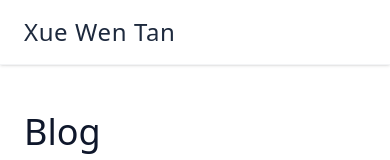
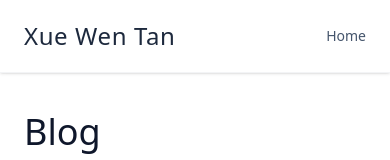
Before and after one commit to Chen-XueWen/Chen-XueWen.github.io, a React (Vite) app: page /blog in a window 390 px wide. Shown: the top 160 px of the page. Built offline with nearby package versions, Linux system fonts and the light colour scheme.

Commit message:
fixed mobile blog

```diff
--- a/src/pages/BlogList.jsx
+++ b/src/pages/BlogList.jsx
@@ -15,6 +15,16 @@ export default function BlogList() {
             <div className="hidden md:flex space-x-10">
               <Link to="/" className="inline-flex items-center h-10 text-sm font-medium text-slate-600 hover:text-slate-900 capitalize">Home</Link>
               <Link to="/blog" className="inline-flex items-center h-10 text-sm font-medium text-slate-900 border-b-2 border-slate-900 pb-1 capitalize">Blog</Link>
+            </div>
+            {/* Mobile: show a direct Home link */}
+            <div className="md:hidden">
+              <Link
+                to="/"
+                aria-label="Go to home"
+                className="inline-flex items-center h-10 text-sm font-medium text-slate-600 hover:text-slate-900 capitalize"
+              >
+                Home
+              </Link>
             </div>
           </div>
         </div>
--- a/src/pages/BlogPost.jsx
+++ b/src/pages/BlogPost.jsx
@@ -22,6 +22,16 @@ export default function BlogPost() {
               <div className="hidden md:flex space-x-10">
                 <Link to="/" className="inline-flex items-center h-10 text-sm font-medium text-slate-600 hover:text-slate-900 capitalize">Home</Link>
                 <Link to="/blog" className="inline-flex items-center h-10 text-sm font-medium text-slate-600 hover:text-slate-900 capitalize">Blog</Link>
+              </div>
+              {/* Mobile: show a direct Home link */}
+              <div className="md:hidden">
+                <Link
+                  to="/"
+                  aria-label="Go to home"
+                  className="inline-flex items-center h-10 text-sm font-medium text-slate-600 hover:text-slate-900 capitalize"
+                >
+                  Home
+                </Link>
               </div>
             </div>
           </div>
@@ -49,6 +59,16 @@ export default function BlogPost() {
             <div className="hidden md:flex space-x-10">
               <Link to="/" className="inline-flex items-center h-10 text-sm font-medium text-slate-600 hover:text-slate-900 capitalize">Home</Link>
               <Link to="/blog" className="inline-flex items-center h-10 text-sm font-medium text-slate-900 border-b-2 border-slate-900 pb-1 capitalize">Blog</Link>
+            </div>
+            {/* Mobile: show a direct Home link */}
+            <div className="md:hidden">
+              <Link
+                to="/"
+                aria-label="Go to home"
+                className="inline-flex items-center h-10 text-sm font-medium text-slate-600 hover:text-slate-900 capitalize"
+              >
+                Home
+              </Link>
             </div>
           </div>
         </div>
```
Also changed, not shown: src/blog/posts.json (line endings or trailing spaces).
